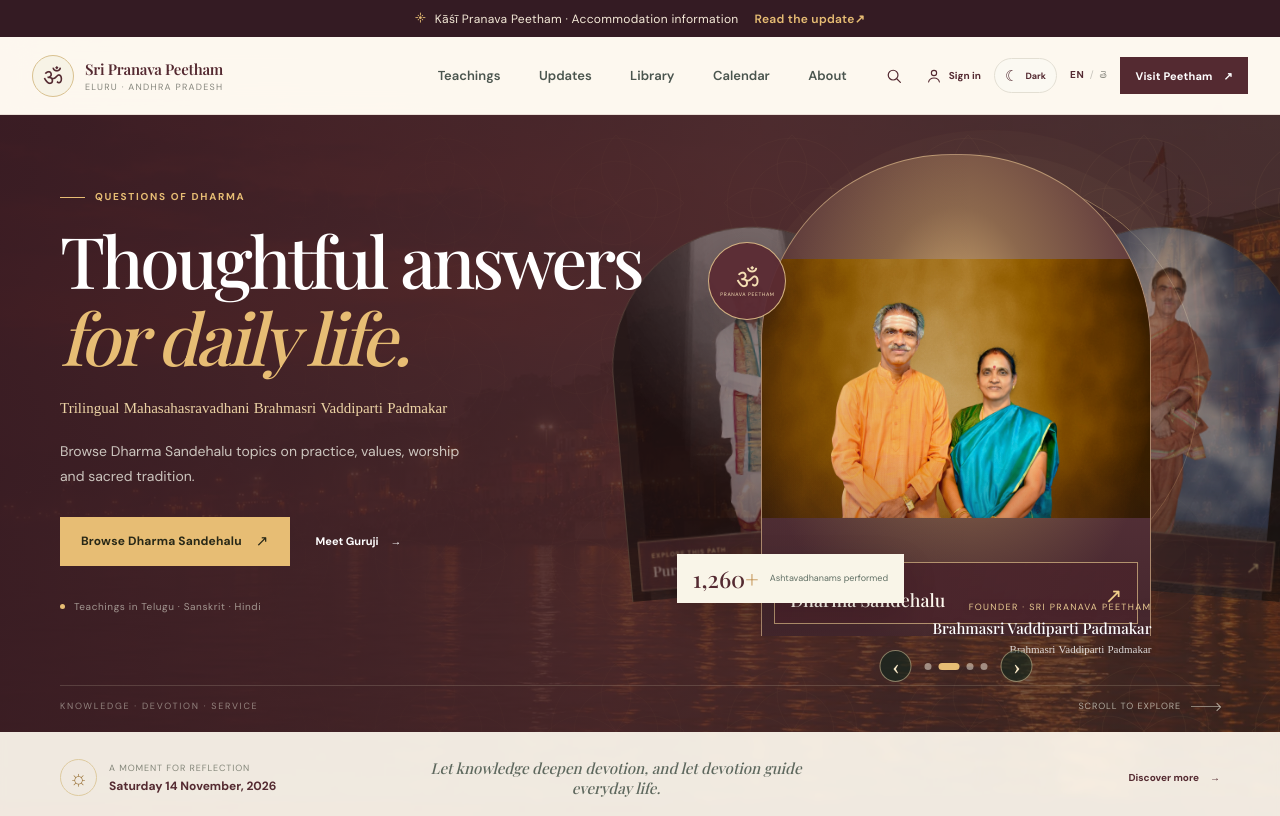
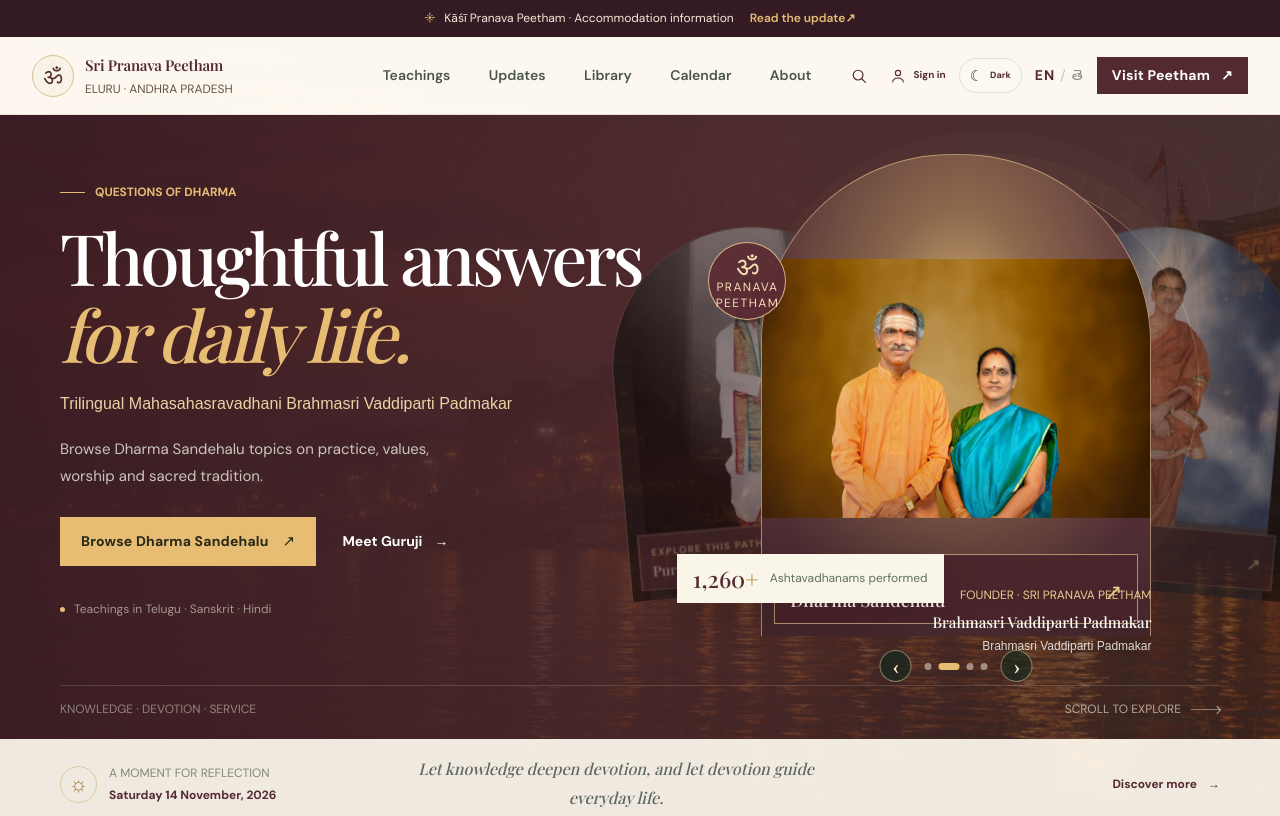
Before and after one commit to udaysaikumar5/sri-pranava-peetham, a plain HTML site: page index.html in a window 1280 px wide. Shown: the top 816 px of the page. Drawn offline with nearby package versions, Linux system fonts and the light colour scheme.

Commit message:
Improve Telugu and English reading comfort

```diff
--- a/index.html
+++ b/index.html
@@ -12,7 +12,7 @@
     <link rel="icon" type="image/svg+xml" href="favicon.svg" />
     <link rel="preconnect" href="https://fonts.googleapis.com" />
     <link rel="preconnect" href="https://fonts.gstatic.com" crossorigin />
-    <link href="https://fonts.googleapis.com/css2?family=DM+Sans:wght@400;500;600;700&family=Noto+Serif+Telugu:wght@400;500;600;700&family=Playfair+Display:wght@500;600;700&display=swap" rel="stylesheet" />
+    <link href="https://fonts.googleapis.com/css2?family=DM+Sans:wght@400;500;600;700&family=Noto+Sans+Telugu:wght@400;500;600;700&family=Playfair+Display:wght@500;600;700&display=swap" rel="stylesheet" />
     <link rel="stylesheet" href="styles.css" />
     <script src="stotra-catalog.js" defer></script>
     <script src="site-pages.js" defer></script>
--- a/styles.css
+++ b/styles.css
@@ -11,9 +11,9 @@
   --cream: #f8f6f0;
   --paper: #fffefa;
   --line: #e8e5dc;
-  --font-sans: "DM Sans", "Noto Serif Telugu", sans-serif;
-  --font-display: "Playfair Display", "Noto Serif Telugu", Georgia, serif;
-  --font-telugu: "Noto Serif Telugu", serif;
+  --font-sans: "DM Sans", "Noto Sans Telugu", sans-serif;
+  --font-display: "Playfair Display", "Noto Sans Telugu", Georgia, serif;
+  --font-telugu: "Noto Sans Telugu", sans-serif;
 }
 
 * { box-sizing: border-box; }
@@ -1652,3 +1652,112 @@ body[data-theme="dark"] :is(.update-card:not(.update-feature), .path-card, .even
   font-display: block;
 }
 .material-symbols-outlined { font-family: "Google Material Symbols Outlined"; font-weight: 400; font-style: normal; line-height: 1; letter-spacing: normal; white-space: nowrap; word-wrap: normal; direction: ltr; font-feature-settings: "liga"; -webkit-font-feature-settings: "liga"; }
+
+/* Comfortable reading defaults for English and Telugu, including mobile screens. */
+html { font-size: 16px; }
+body {
+  font-size: 16px;
+  line-height: 1.65;
+  -webkit-font-smoothing: auto;
+  text-rendering: optimizeLegibility;
+}
+body.lang-te { font-size: 18px; }
+body.lang-te :is([data-i18n], .route-page, .route-page button, .route-page input) {
+  font-family: var(--font-telugu), sans-serif;
+  letter-spacing: 0;
+}
+body.lang-te :is(h1, h2, h3, .update-card h3, .path-card-content strong, .collection-card strong, .search-result strong, .calendar-event-card h3) {
+  letter-spacing: 0;
+  line-height: 1.4;
+}
+body p:not(.eyebrow),
+body li {
+  font-size: 16px !important;
+  line-height: 1.8 !important;
+}
+body.lang-te p:not(.eyebrow),
+body.lang-te li {
+  font-size: 18px !important;
+  line-height: 1.9 !important;
+}
+body small,
+body kbd { font-size: 12px !important; line-height: 1.5; }
+body .announcement-strip p { font-size: 12px !important; line-height: 1.4 !important; }
+body.lang-te .announcement-strip p { font-size: 13px !important; }
+body :is(
+  .announcement-strip, .eyebrow, .brand-copy small, .caption-kicker, .caption-telugu,
+  .hero-stat > span:last-child, .hero-note, .hero-bottom-label, .scroll-cue,
+  .today-date small, .today-date strong, .today-link, .update-type, .update-label,
+  .update-read, .heading-intro, .path-number, .path-card-content small,
+  .teachings-footer .text-link, .editorial-content small, .editorial-card > small,
+  .editorial-content > span, .editorial-card > span:last-child, .event-category,
+  .event-preview-location, .event-preview-copy > span:last-child, .event-date-tile small,
+  .sample-schedule-note, .event-card-meta, .event-card-meta time, .event-venue,
+  .about-image-label, .about-facts span, .footer-col strong, .footer-col a,
+  .footer-signoff small, .footer-bottom, .search-result small, .search-result-type,
+  .search-hint, .route-breadcrumb, .route-facts dt, .route-back, .collection-card-tag,
+  .collection-card-description, .filter-label, .calendar-weekdays > span,
+  .calendar-legend > span, .calendar-note p, .calendar-empty p, .calendar-empty small,
+  .pdf-direct-link, .quiz-choice span, .quiz-question legend > span
+) {
+  font-size: 12px !important;
+  line-height: 1.55;
+  letter-spacing: 0;
+}
+body :is(
+  .hero-description, .update-description, .path-card-content small,
+  .feature-copy > p:not(.eyebrow), .about-copy > p:not(.eyebrow), .footer-brand > p,
+  .search-empty, .route-subtitle, .article-section p, .article-section li,
+  .collection-card-description, .access-panel p:not(.eyebrow), .media-panel p,
+  .resource-panel p, .ebook-panel p, .book-detail-panel p, .calendar-event-card p,
+  .calendar-note p, .calendar-empty p, .contact-note p
+) {
+  font-size: 15px !important;
+  line-height: 1.75;
+}
+body.lang-te :is(
+  .hero-description, .update-description, .path-card-content small,
+  .feature-copy > p:not(.eyebrow), .about-copy > p:not(.eyebrow), .footer-brand > p,
+  .search-empty, .route-subtitle, .article-section p, .article-section li,
+  .collection-card-description, .access-panel p:not(.eyebrow), .media-panel p,
+  .resource-panel p, .ebook-panel p, .book-detail-panel p, .calendar-event-card p,
+  .calendar-note p, .calendar-empty p, .contact-note p
+) {
+  font-size: 17px !important;
+  line-height: 1.9;
+}
+body :is(.primary-nav a, .button, .text-link, .language-toggle, .theme-toggle, .filter-chip, .event-save-button, .calendar-start-button) {
+  font-size: 14px !important;
+  line-height: 1.5;
+}
+body.lang-te :is(.primary-nav a, .button, .text-link, .language-toggle, .theme-toggle, .filter-chip, .event-save-button, .calendar-start-button) {
+  font-size: 15px !important;
+}
+body :is(input, textarea, select) { font-size: 16px; line-height: 1.5; }
+body :is(.calendar-day, .calendar-weekdays > span) { font-size: 13px !important; }
+body :is(a, button, input, textarea, select, [tabindex]):focus-visible {
+  outline: 3px solid #b8793f;
+  outline-offset: 3px;
+}
+body[data-theme="dark"] :is(
+  .update-description, .heading-intro, .path-card-content small, .about-copy > p:not(.eyebrow),
+  .route-subtitle, .article-section p, .article-section li, .collection-card-description,
+  .calendar-event-card p, .calendar-note p, .calendar-empty p, .footer-col a,
+  .footer-bottom, .search-result small, .search-hint, .sample-schedule-note
+) { color: #d3cbd4; }
+body:not([data-theme="dark"]) :is(
+  .update-description, .heading-intro, .path-card-content small, .about-copy > p:not(.eyebrow),
+  .route-subtitle, .article-section p, .article-section li, .collection-card-description,
+  .calendar-event-card p, .calendar-note p, .calendar-empty p, .footer-col a,
+  .footer-bottom, .search-result small, .search-hint, .sample-schedule-note
+) { color: #5d5b56; }
+body:not([data-theme="dark"]) :is(
+  .brand-copy small, .update-type, .path-number, .route-breadcrumb, .route-facts dt,
+  .collection-card-tag, .event-category, .about-facts span, .footer-col strong
+) { color: #625344; }
+
+@media (max-width: 720px) {
+  body p:not(.eyebrow), body li { font-size: 16px !important; }
+  body.lang-te p:not(.eyebrow), body.lang-te li { font-size: 17px !important; }
+  body :is(.announcement-strip, .caption-kicker, .caption-telugu, .hero-note, .hero-bottom-label, .scroll-cue) { font-size: 11px !important; }
+}
```
